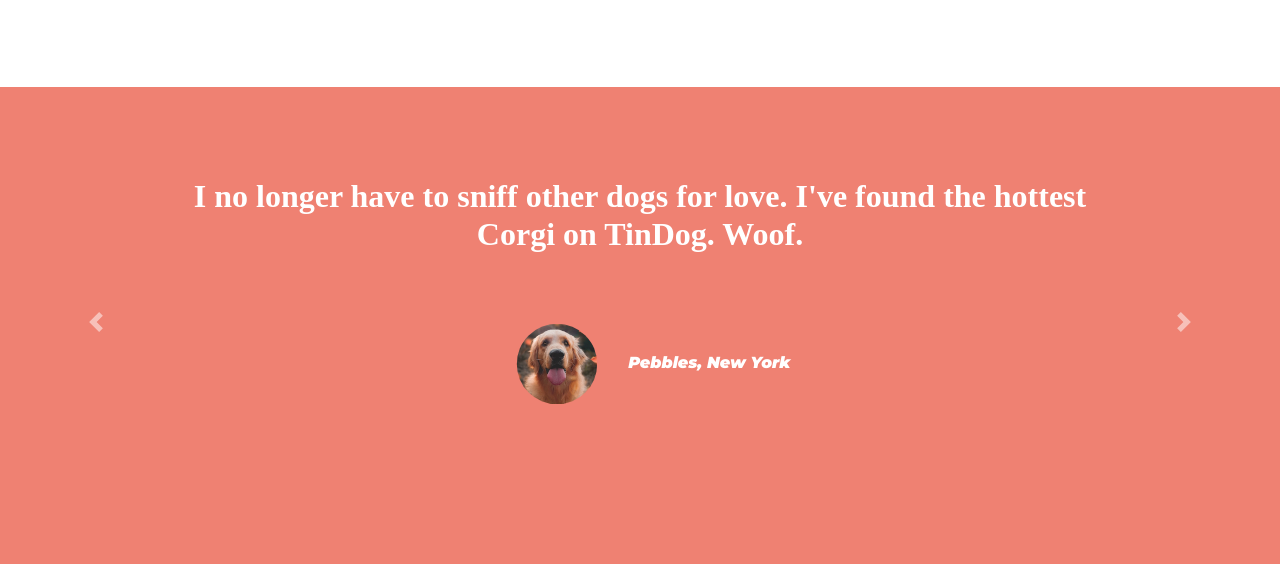
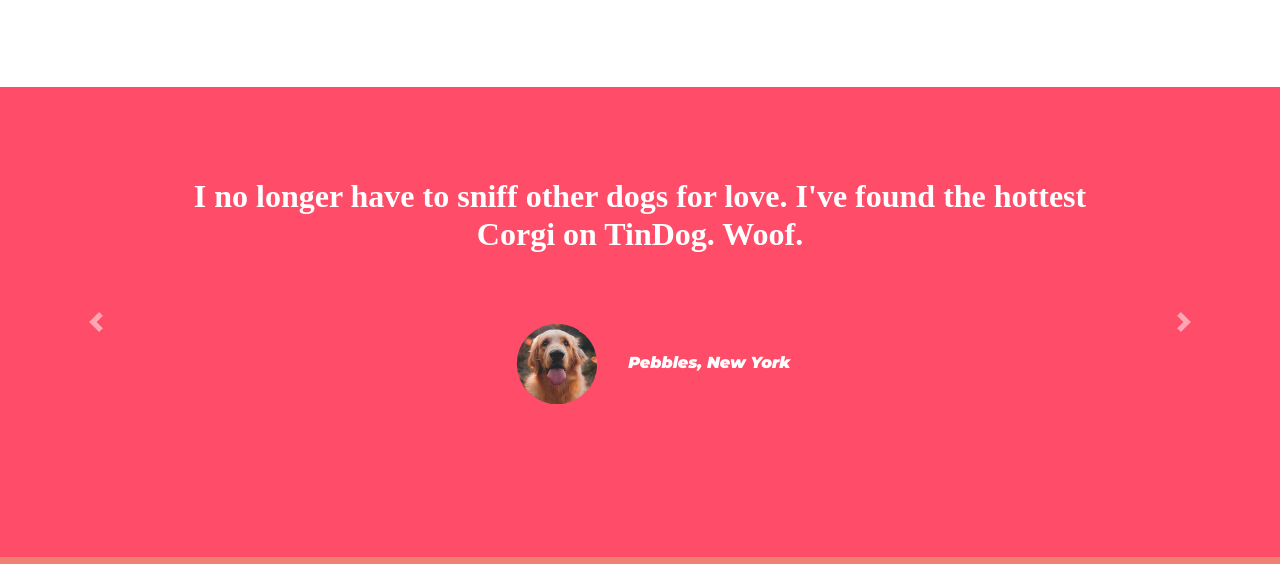
Before and after one commit to Nidin-Sree16/tindog, a plain HTML site: page index.html in a window 1280 px wide. Shown: the part 980-1544 px from the top of the page. Drawn offline with nearby package versions, Linux system fonts and the light colour scheme.

Commit message:
Update styles.css

```diff
--- a/css/styles.css
+++ b/css/styles.css
@@ -108,7 +108,7 @@ h3 {
 }
 /* testimonial-section */
 #testimonials {
-  background-color: #ef8172;
+  background-color: #ff4c68;
   font-family: "Montserrat";
   color: #fff;
   line-height: 1.5;
@@ -180,7 +180,7 @@ em {
 
 
 
-@media  (max-width: 768px) {
+@media  (max-width: 780px) {
 
   #title {
     text-align: center;
```
